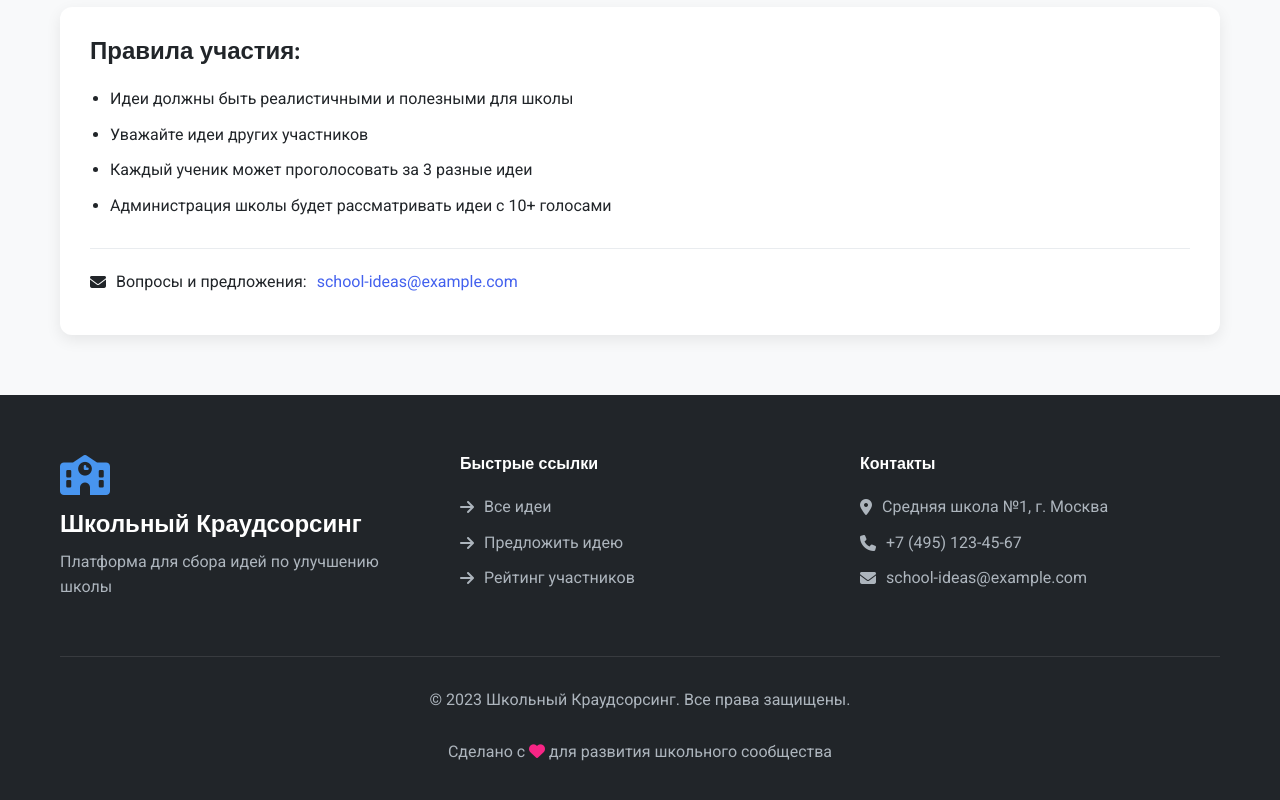
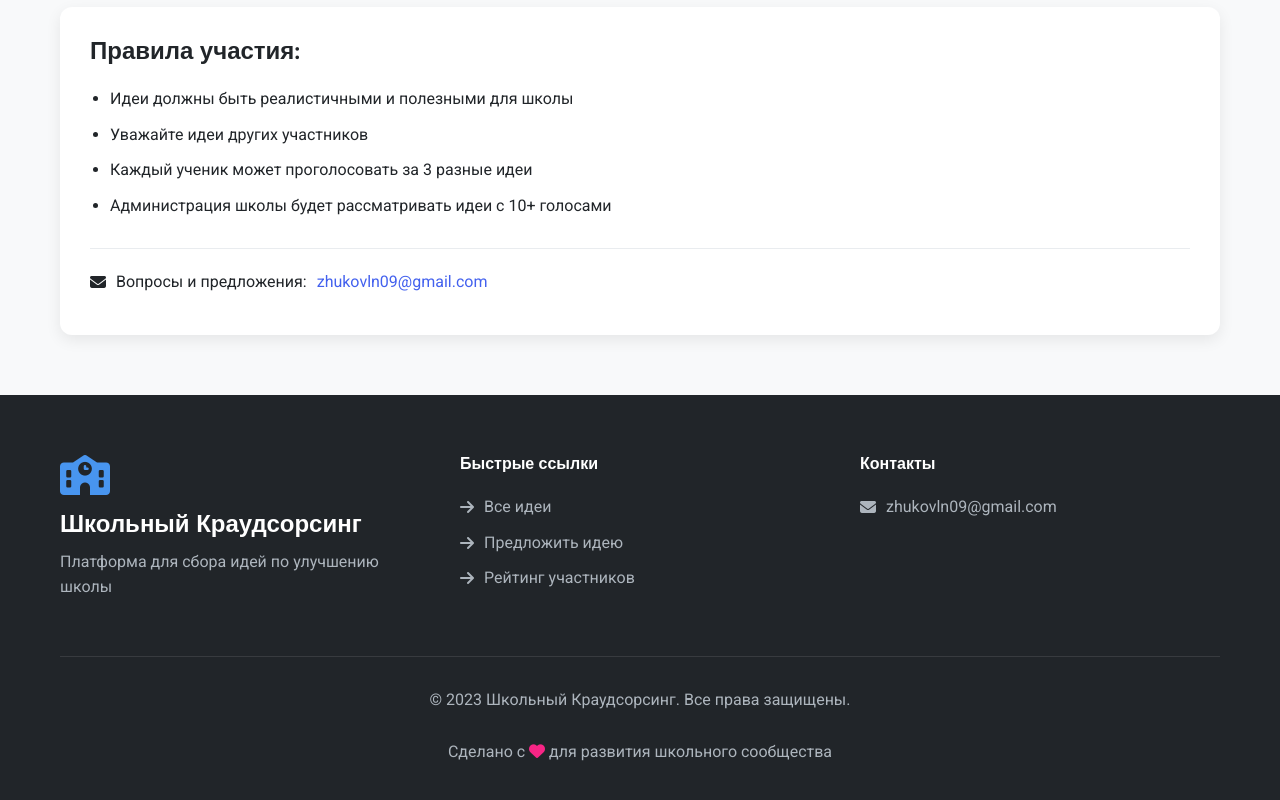
Before and after one commit to zhukovln09-dotcom/school-project-2026-, a website: page index.html in a window 1280 px wide. Shown: the part 3270-4070 px from the top of the page. Drawn offline with nearby package versions, Linux system fonts and the light colour scheme.

Commit message:
Update index.html

```diff
--- a/index.html
+++ b/index.html
@@ -184,7 +184,7 @@
                     <li>Администрация школы будет рассматривать идеи с 10+ голосами</li>
                 </ul>
                 <div class="contact-info">
-                    <p><i class="fas fa-envelope"></i> Вопросы и предложения: <a href="mailto:zhukovln09@gmail.com">school-ideas@example.com</a></p>
+                    <p><i class="fas fa-envelope"></i> Вопросы и предложения: <a href="mailto:zhukovln09@gmail.com">zhukovln09@gmail.com</a></p>
                 </div>
             </div>
         </section>
@@ -209,9 +209,7 @@
                 </div>
                 <div class="footer-info">
                     <h4>Контакты</h4>
-                    <p><i class="fas fa-map-marker-alt"></i> Средняя школа №1, г. Москва</p>
-                    <p><i class="fas fa-phone"></i> +7 (495) 123-45-67</p>
-                    <p><i class="fas fa-envelope"></i> school-ideas@example.com</p>
+                    <p><i class="fas fa-envelope"></i> zhukovln09@gmail.com</p>
                 </div>
             </div>
             <div class="footer-bottom">
```
